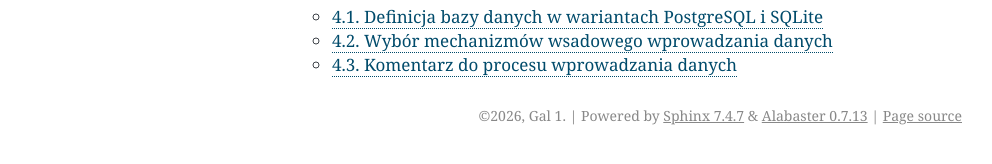
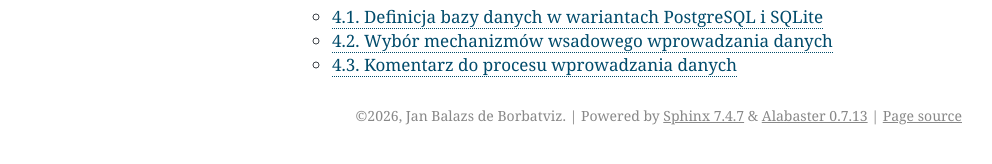
Before and after one commit to JanBalazs/Sprawozdanie-glowne, a Sphinx documentation site: the page built from source/index.rst, in a window 1280 px wide. Shown: the part 468-632 px from the top of the page, without its empty margins (148-1140 px from the left). Built offline with Sphinx 7.4.7, drawn with Linux system fonts in a browser that asks for light colours; pages that are not in the unit, such as notebooks, are missing from menus.

Commit message:
Update conf.py

```diff
--- a/source/conf.py
+++ b/source/conf.py
@@ -6,9 +6,9 @@
 # -- Project information -----------------------------------------------------
 # https://www.sphinx-doc.org/en/master/usage/configuration.html#project-information
 
-project = 'Kopie zapasowe i odzyskiwanie danych'
-copyright = '2026, Gal 1'
-author = 'Gal 1'
+project = 'Sprawozdanie z labolatorium'
+copyright = '2026, Jan Balazs de Borbatviz'
+author = 'Jan Balazs de Borbatviz'
 release = '0.0.1'
 
 # -- General configuration ---------------------------------------------------
```
